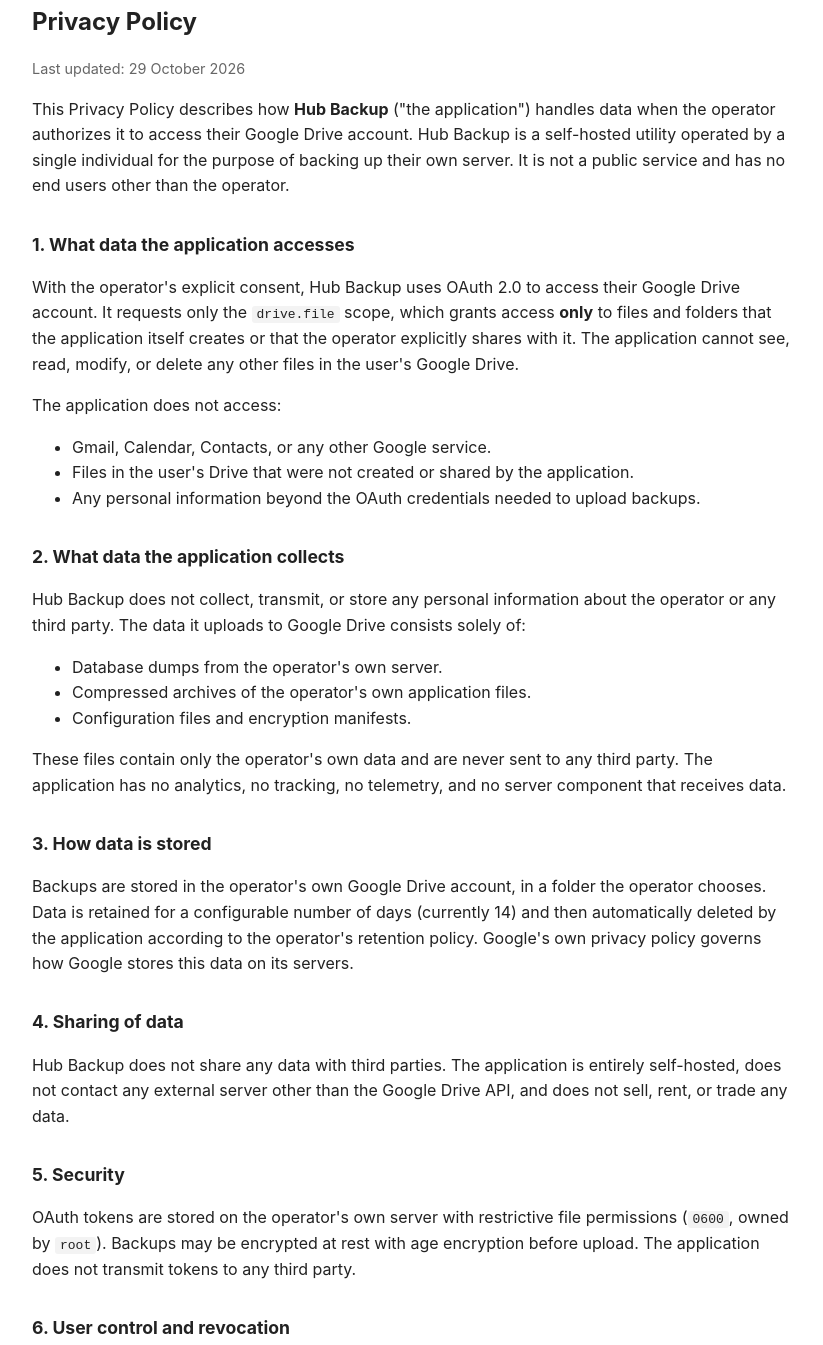
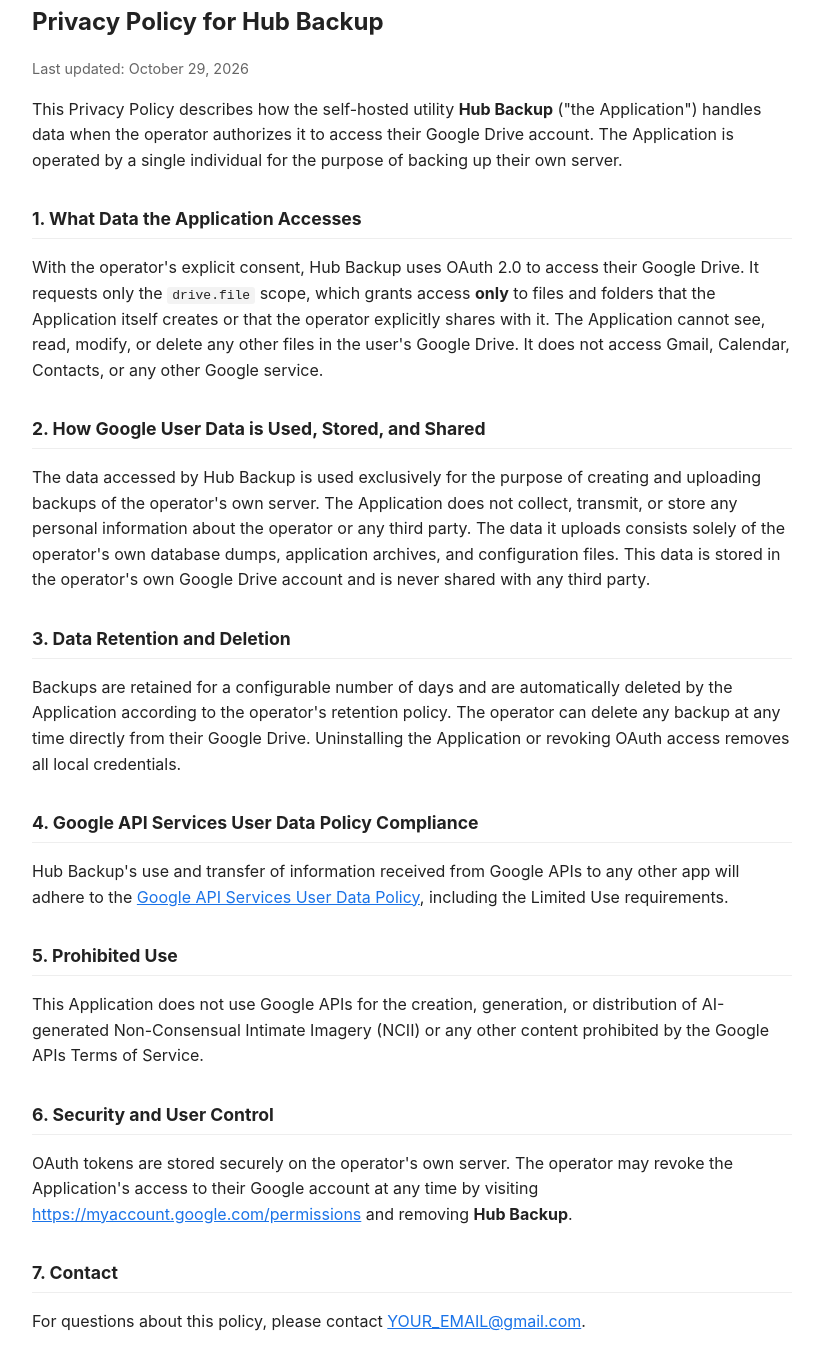
Before and after one commit to rezapishvaa/hub-backup-info, a plain HTML site: page privacy.html in a window 1280 px wide. Shown: the part 57-1402 px from the top of the page, without its empty margins (228-1051 px from the left). Drawn offline with Linux system fonts and the light colour scheme.

Commit message:
Update privacy.html

```diff
--- a/privacy.html
+++ b/privacy.html
@@ -2,13 +2,13 @@
 <html lang="en">
 <head>
   <meta charset="UTF-8">
-  <title>Privacy Policy — Hub Backup</title>
+  <title>Privacy Policy - Hub Backup</title>
   <meta name="viewport" content="width=device-width, initial-scale=1">
   <style>
     body { font-family: -apple-system, Segoe UI, Roboto, sans-serif; max-width: 760px;
            margin: 60px auto; padding: 0 20px; color: #222; line-height: 1.6; }
     h1 { font-size: 1.5em; }
-    h2 { font-size: 1.1em; margin-top: 1.8em; }
+    h2 { font-size: 1.1em; margin-top: 1.8em; border-bottom: 1px solid #eee; padding-bottom: 5px; }
     .muted { color: #666; font-size: 0.9em; }
     a { color: #1a73e8; }
     code { background: #f3f3f3; padding: 1px 5px; border-radius: 3px; }
@@ -16,102 +16,46 @@
 </head>
 <body>
 
-<h1>Privacy Policy</h1>
-<p class="muted">Last updated: 29 October 2026</p>
+<h1>Privacy Policy for Hub Backup</h1>
+<p class="muted">Last updated: October 29, 2026</p>
 
 <p>
-  This Privacy Policy describes how <strong>Hub Backup</strong> ("the application")
-  handles data when the operator authorizes it to access their Google Drive account.
-  Hub Backup is a self-hosted utility operated by a single individual for the
-  purpose of backing up their own server. It is not a public service and has no
-  end users other than the operator.
+  This Privacy Policy describes how the self-hosted utility <strong>Hub Backup</strong> ("the Application") handles data when the operator authorizes it to access their Google Drive account. The Application is operated by a single individual for the purpose of backing up their own server.
 </p>
 
-<h2>1. What data the application accesses</h2>
+<h2>1. What Data the Application Accesses</h2>
 <p>
-  With the operator's explicit consent, Hub Backup uses OAuth 2.0 to access their
-  Google Drive account. It requests only the <code>drive.file</code> scope, which
-  grants access <strong>only</strong> to files and folders that the application
-  itself creates or that the operator explicitly shares with it. The application
-  cannot see, read, modify, or delete any other files in the user's Google Drive.
-</p>
-<p>The application does not access:</p>
-<ul>
-  <li>Gmail, Calendar, Contacts, or any other Google service.</li>
-  <li>Files in the user's Drive that were not created or shared by the application.</li>
-  <li>Any personal information beyond the OAuth credentials needed to upload backups.</li>
-</ul>
-
-<h2>2. What data the application collects</h2>
-<p>
-  Hub Backup does not collect, transmit, or store any personal information about
-  the operator or any third party. The data it uploads to Google Drive consists
-  solely of:
-</p>
-<ul>
-  <li>Database dumps from the operator's own server.</li>
-  <li>Compressed archives of the operator's own application files.</li>
-  <li>Configuration files and encryption manifests.</li>
-</ul>
-<p>
-  These files contain only the operator's own data and are never sent to any
-  third party. The application has no analytics, no tracking, no telemetry, and
-  no server component that receives data.
+  With the operator's explicit consent, Hub Backup uses OAuth 2.0 to access their Google Drive. It requests only the <code>drive.file</code> scope, which grants access <strong>only</strong> to files and folders that the Application itself creates or that the operator explicitly shares with it. The Application cannot see, read, modify, or delete any other files in the user's Google Drive. It does not access Gmail, Calendar, Contacts, or any other Google service.
 </p>
 
-<h2>3. How data is stored</h2>
+<h2>2. How Google User Data is Used, Stored, and Shared</h2>
 <p>
-  Backups are stored in the operator's own Google Drive account, in a folder the
-  operator chooses. Data is retained for a configurable number of days (currently
-  14) and then automatically deleted by the application according to the
-  operator's retention policy. Google's own privacy policy governs how Google
-  stores this data on its servers.
+  The data accessed by Hub Backup is used exclusively for the purpose of creating and uploading backups of the operator's own server. The Application does not collect, transmit, or store any personal information about the operator or any third party. The data it uploads consists solely of the operator's own database dumps, application archives, and configuration files. This data is stored in the operator's own Google Drive account and is never shared with any third party.
 </p>
 
-<h2>4. Sharing of data</h2>
+<h2>3. Data Retention and Deletion</h2>
 <p>
-  Hub Backup does not share any data with third parties. The application is
-  entirely self-hosted, does not contact any external server other than the
-  Google Drive API, and does not sell, rent, or trade any data.
+  Backups are retained for a configurable number of days and are automatically deleted by the Application according to the operator's retention policy. The operator can delete any backup at any time directly from their Google Drive. Uninstalling the Application or revoking OAuth access removes all local credentials.
 </p>
 
-<h2>5. Security</h2>
+<h2>4. Google API Services User Data Policy Compliance</h2>
 <p>
-  OAuth tokens are stored on the operator's own server with restrictive file
-  permissions (<code>0600</code>, owned by <code>root</code>). Backups may be
-  encrypted at rest with age encryption before upload. The application does not
-  transmit tokens to any third party.
+  Hub Backup's use and transfer of information received from Google APIs to any other app will adhere to the <a href="https://developers.google.com/terms/api-services-user-data-policy" target="_blank">Google API Services User Data Policy</a>, including the Limited Use requirements.
 </p>
 
-<h2>6. User control and revocation</h2>
+<h2>5. Prohibited Use</h2>
 <p>
-  The operator may revoke the application's access to their Google account at any
-  time by visiting
-  <a href="https://myaccount.google.com/permissions" target="_blank" rel="noopener">
-  https://myaccount.google.com/permissions</a>
-  and removing <strong>Hub Backup</strong>. Revoking access immediately stops all
-  further backups. Already-uploaded backups can be deleted directly from Google
-  Drive at any time.
+  This Application does not use Google APIs for the creation, generation, or distribution of AI-generated Non-Consensual Intimate Imagery (NCII) or any other content prohibited by the Google APIs Terms of Service.
 </p>
 
-<h2>7. Data deletion</h2>
+<h2>6. Security and User Control</h2>
 <p>
-  Because all data is stored in the operator's own Google Drive, the operator can
-  delete any backup by deleting it from their Drive. Uninstalling the application
-  from the server (or revoking OAuth access) removes all local credentials.
+  OAuth tokens are stored securely on the operator's own server. The operator may revoke the Application's access to their Google account at any time by visiting <a href="https://myaccount.google.com/permissions" target="_blank">https://myaccount.google.com/permissions</a> and removing <strong>Hub Backup</strong>.
 </p>
 
-<h2>8. Changes to this policy</h2>
+<h2>7. Contact</h2>
 <p>
-  If this policy changes, the updated date at the top of this page will be
-  revised. Because the application has a single operator who is also the
-  maintainer, changes take effect immediately.
-</p>
-
-<h2>9. Contact</h2>
-<p>
-  For questions about this policy, contact
-  <a href="mailto:YOUR_EMAIL@gmail.com">YOUR_EMAIL@gmail.com</a>.
+  For questions about this policy, please contact <a href="mailto:YOUR_EMAIL@gmail.com">YOUR_EMAIL@gmail.com</a>.
 </p>
 
 </body>
```
